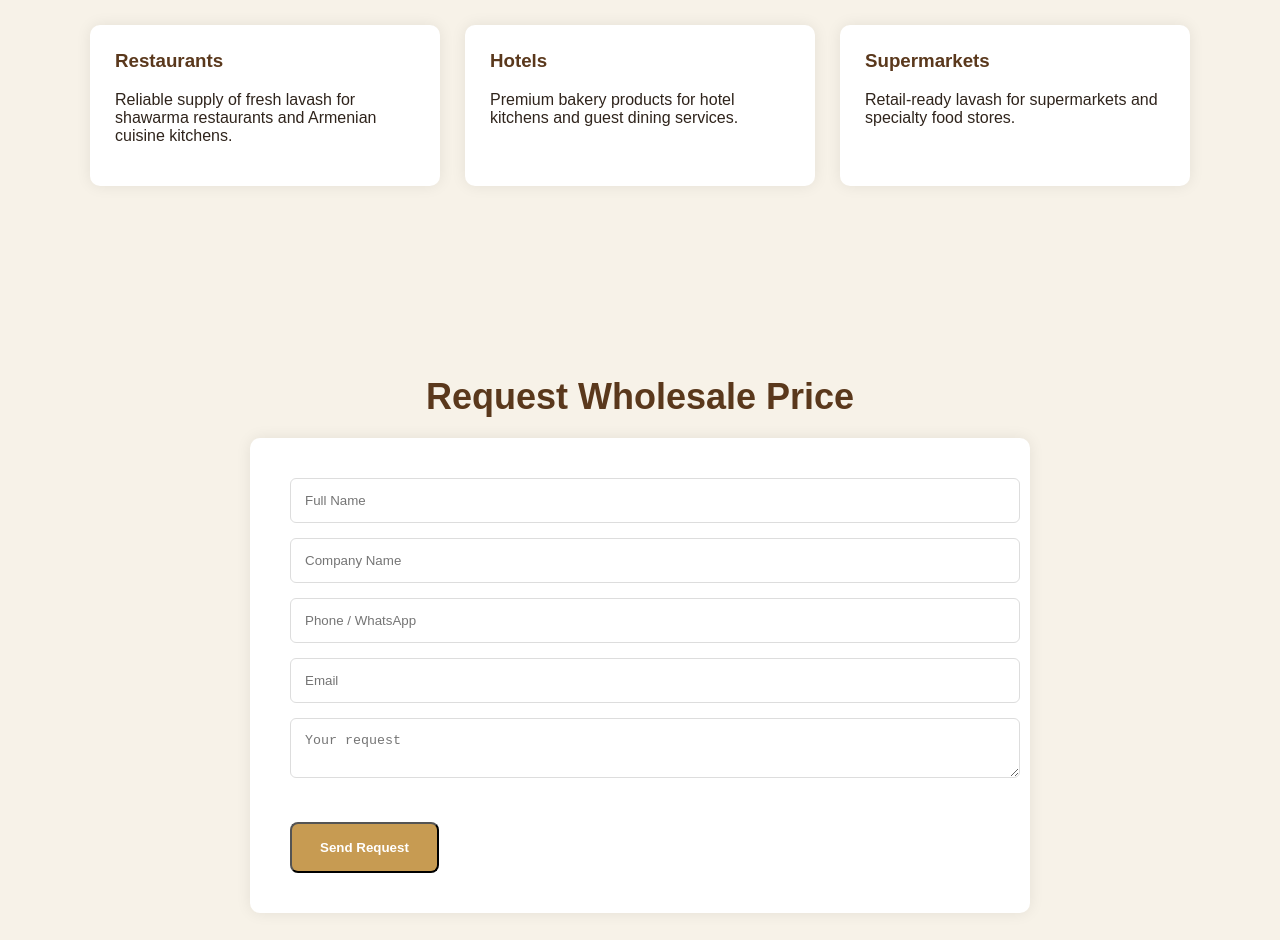
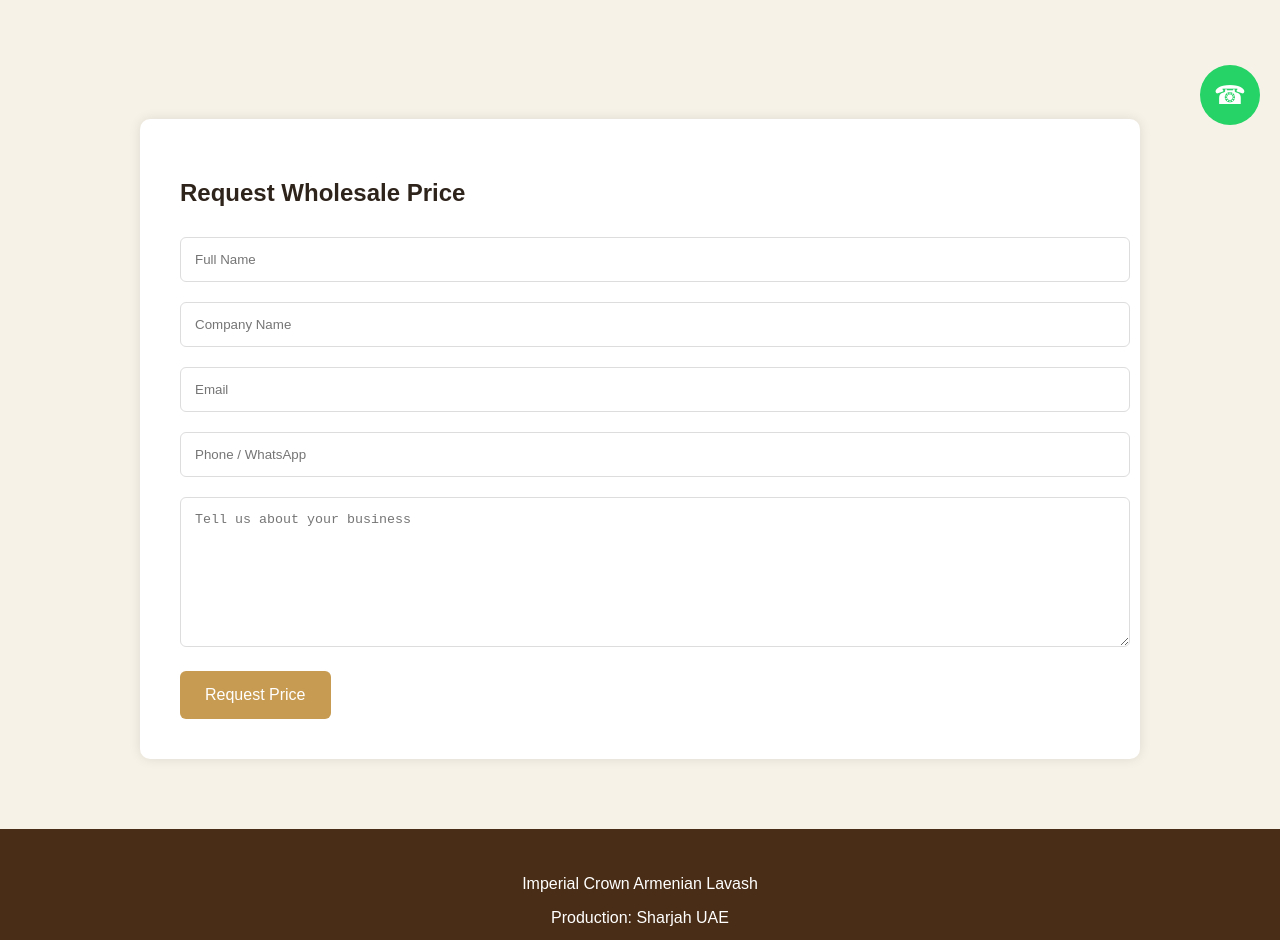
Before and after one commit to LUXURYAI/imperial-crown-site, a plain HTML site: page wholesale.html in a window 1280 px wide. Shown: the part 655-1595 px from the top of the page. Drawn offline with Linux system fonts and the light colour scheme.

Commit message:
Revise wholesale.html for content and style changes
Updated wholesale page with new content and styling.

```diff
--- a/wholesale.html
+++ b/wholesale.html
@@ -1,8 +1,11 @@
 <!DOCTYPE html>
 <html lang="en">
+
 <head>
+
 <meta charset="UTF-8">
 <meta name="viewport" content="width=device-width, initial-scale=1.0">
+
 <title>Wholesale | Imperial Crown Armenian Lavash</title>
 
 <style>
@@ -12,6 +15,10 @@ margin:0;
 font-family:Arial;
 background:#f7f2e8;
 color:#2f241c;
+}
+
+a{
+text-decoration:none;
 }
 
 header{
@@ -36,97 +43,69 @@ gap:15px;
 
 .brand img{
 width:70px;
+border-radius:50%;
 }
 
-.brand h1{
+.brand h2{
 margin:0;
-font-size:20px;
 color:#5a381c;
 }
 
 nav a{
-margin-left:25px;
-text-decoration:none;
+margin-left:20px;
 color:#3f2d1c;
 font-weight:bold;
 }
 
 .hero{
-background:#efe2cb;
-padding:80px 20px;
 text-align:center;
+padding:90px 20px;
+background:url('lavash.jpg') center/cover no-repeat;
 }
 
-.hero h2{
-font-size:44px;
-margin-bottom:10px;
-color:#5a381c;
+.hero h1{
+font-size:48px;
+color:#3b2a1c;
 }
 
-.hero p{
-font-size:20px;
-max-width:700px;
+.section{
+max-width:1000px;
 margin:auto;
+padding:70px 20px;
+}
+
+.form{
+background:white;
+padding:40px;
+border-radius:10px;
+box-shadow:0 0 12px rgba(0,0,0,0.1);
+}
+
+.form input{
+width:100%;
+padding:14px;
+margin:10px 0;
+border:1px solid #ddd;
+border-radius:6px;
+}
+
+.form textarea{
+width:100%;
+padding:14px;
+margin:10px 0;
+border:1px solid #ddd;
+border-radius:6px;
+height:120px;
 }
 
 .button{
 background:#c79b52;
+padding:15px 25px;
 color:white;
-padding:16px 28px;
-border-radius:8px;
-display:inline-block;
-margin-top:25px;
-font-weight:bold;
-}
-
-.section{
-max-width:1100px;
-margin:auto;
-padding:80px 20px;
-}
-
-.section h2{
-text-align:center;
-font-size:36px;
-margin-bottom:20px;
-color:#5a381c;
-}
-
-.cards{
-display:grid;
-grid-template-columns:1fr 1fr 1fr;
-gap:25px;
-margin-top:40px;
-}
-
-.card{
-background:white;
-padding:25px;
-border-radius:10px;
-box-shadow:0 0 15px rgba(0,0,0,0.08);
-}
-
-.card h3{
-margin-top:0;
-color:#5a381c;
-}
-
-.form-box{
-background:white;
-padding:40px;
-border-radius:10px;
-box-shadow:0 0 15px rgba(0,0,0,0.08);
-max-width:700px;
-margin:auto;
-}
-
-.form-box input,
-.form-box textarea{
-width:100%;
-padding:14px;
-margin-bottom:15px;
-border:1px solid #ddd;
+border:none;
 border-radius:6px;
+font-size:16px;
+margin-top:10px;
 }
 
 footer{
@@ -134,10 +113,30 @@ background:#4a2d16;
 color:white;
 text-align:center;
 padding:30px;
-margin-top:60px;
+}
+
+.social a{
+margin:10px;
+color:white;
+}
+
+.whatsapp{
+position:fixed;
+bottom:20px;
+right:20px;
+background:#25D366;
+width:60px;
+height:60px;
+border-radius:50%;
+display:flex;
+align-items:center;
+justify-content:center;
+color:white;
+font-size:26px;
 }
 
 </style>
+
 </head>
 
 <body>
@@ -147,14 +146,21 @@ margin-top:60px;
 <div class="topbar">
 
 <div class="brand">
+
 <img src="logo.png">
-<h1>Imperial Crown</h1>
+
+<h2>Imperial Crown</h2>
+
 </div>
 
 <nav>
+
 <a href="index.html">Home</a>
 <a href="about.html">About</a>
+<a href="products.html">Products</a>
 <a href="wholesale.html">Wholesale</a>
+<a href="contact.html">Contact</a>
+
 </nav>
 
 </div>
@@ -163,47 +169,32 @@ margin-top:60px;
 
 <div class="hero">
 
-<h2>Wholesale Armenian Lavash Supply</h2>
+<h1>Wholesale Partnership</h1>
 
-<p>
-Imperial Crown supplies premium Armenian lavash across the UAE.
-We work with restaurants, hotels, supermarkets and distributors.
-</p>
-
-<a class="button" href="https://wa.me/971588588313">Request Wholesale Price</a>
+<p>Become our partner in the UAE</p>
 
 </div>
 
 <div class="section">
 
-<h2>Who We Supply</h2>
+<h2>Wholesale Supply</h2>
 
-<div class="cards">
+<p>
 
-<div class="card">
-<h3>Restaurants</h3>
-<p>Reliable supply of fresh lavash for shawarma restaurants and Armenian cuisine kitchens.</p>
-</div>
+Imperial Crown supplies Armenian lavash to restaurants,
+supermarkets, catering companies and food distributors across the UAE.
 
-<div class="card">
-<h3>Hotels</h3>
-<p>Premium bakery products for hotel kitchens and guest dining services.</p>
-</div>
+We offer reliable delivery, premium quality and long term partnership.
 
-<div class="card">
-<h3>Supermarkets</h3>
-<p>Retail-ready lavash for supermarkets and specialty food stores.</p>
-</div>
-
-</div>
+</p>
 
 </div>
 
 <div class="section">
 
+<div class="form">
+
 <h2>Request Wholesale Price</h2>
-
-<div class="form-box">
 
 <form name="wholesale" method="POST" data-netlify="true">
 
@@ -213,13 +204,17 @@ We work with restaurants, hotels, supermarkets and distributors.
 
 <input type="text" name="company" placeholder="Company Name">
 
-<input type="text" name="phone" placeholder="Phone / WhatsApp" required>
-
 <input type="email" name="email" placeholder="Email" required>
 
-<textarea name="message" placeholder="Your request"></textarea>
+<input type="text" name="phone" placeholder="Phone / WhatsApp">
 
-<button class="button" type="submit">Send Request</button>
+<textarea name="message" placeholder="Tell us about your business"></textarea>
+
+<button class="button" type="submit">
+
+Request Price
+
+</button>
 
 </form>
 
@@ -230,10 +225,29 @@ We work with restaurants, hotels, supermarkets and distributors.
 <footer>
 
 <p>Imperial Crown Armenian Lavash</p>
+
 <p>Production: Sharjah UAE</p>
-<p>WhatsApp: +971 58 858 8313</p>
+
+<p>Email: info@imperial-crown.com</p>
+
+<div class="social">
+
+<a href="https://www.instagram.com/armenyan_lavash?igsh=NW1lZHNvb214OXdw">
+
+Instagram
+
+</a>
+
+</div>
 
 </footer>
 
+<a class="whatsapp" href="https://wa.me/971588588313">
+
+☎
+
+</a>
+
 </body>
+
 </html>
```
